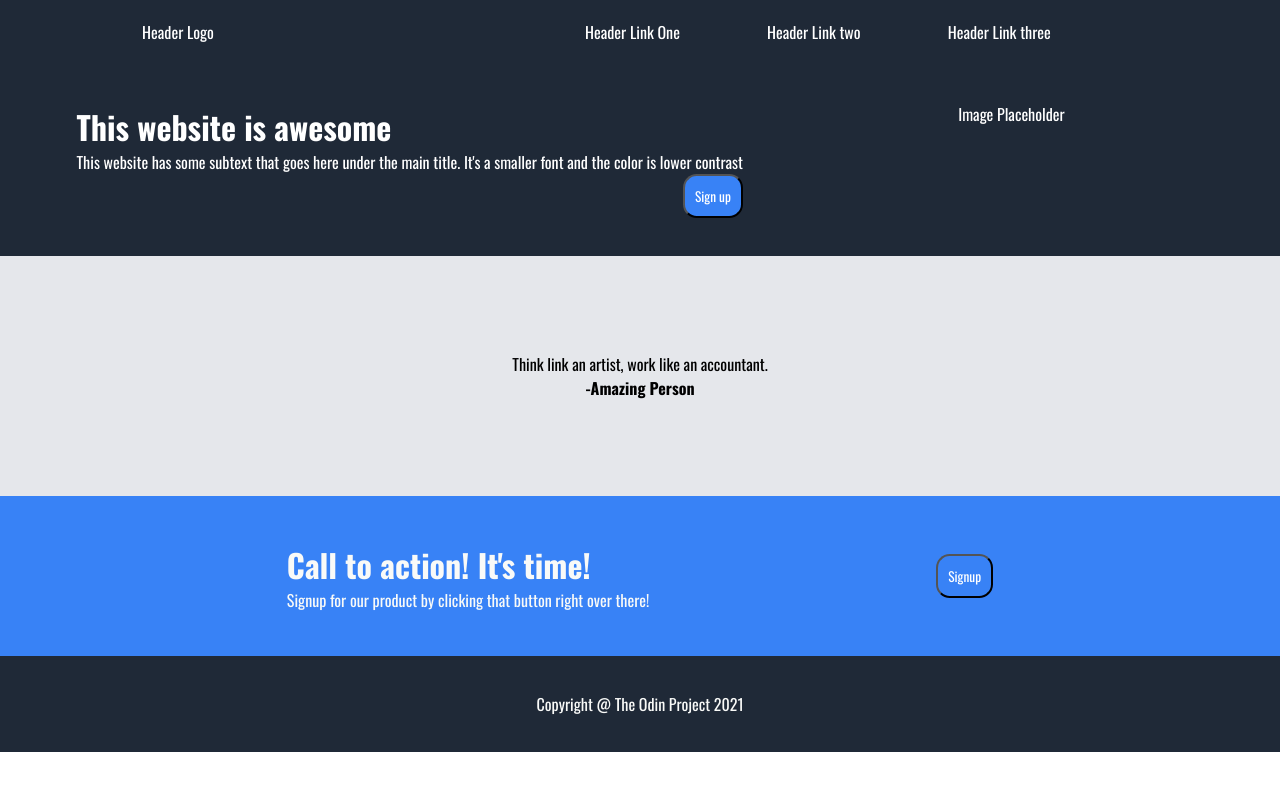
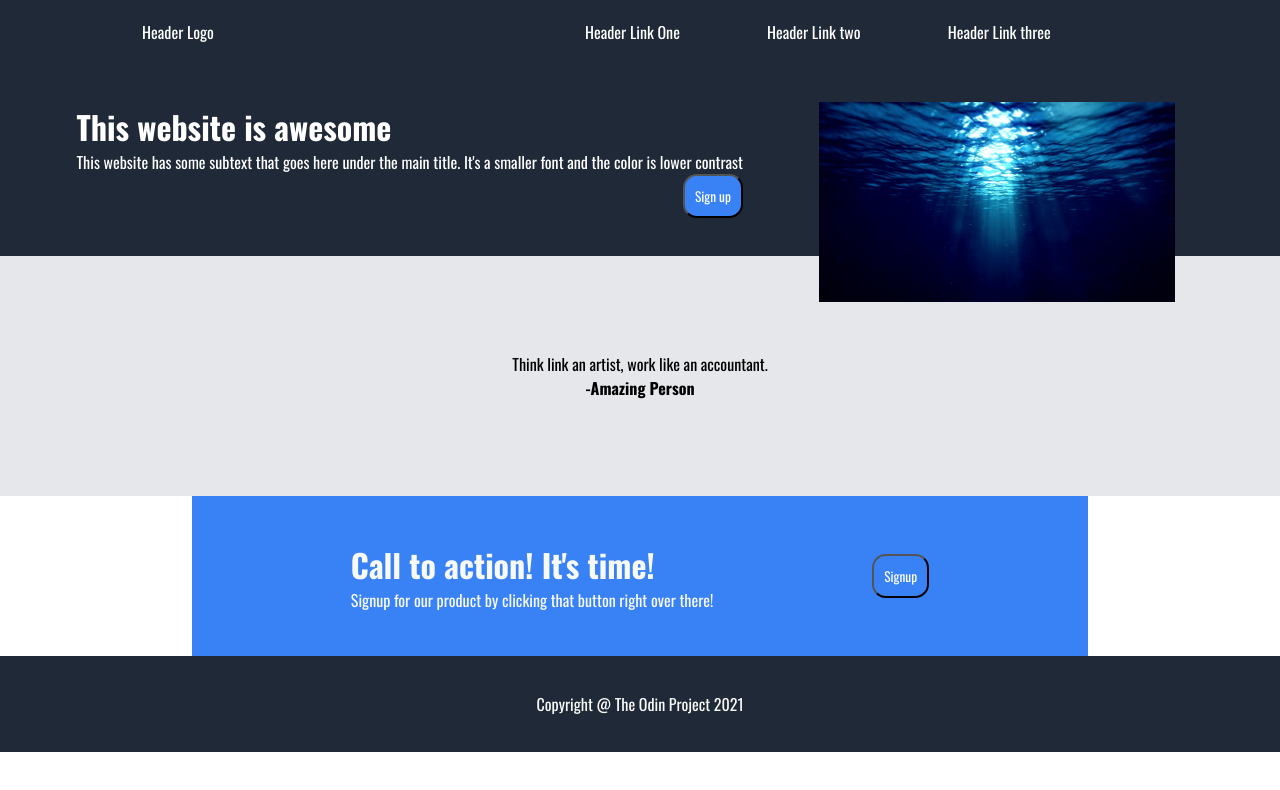
Before and after one commit to nastike/odinProject, a plain HTML site: page odin-recepies/landingPage/index.html in a window 1280 px wide. Drawn offline with nearby package versions, Linux system fonts and the light colour scheme.

Commit message:
Call To action wraper size adjusted

```diff
--- a/odin-recepies/landingPage/index.html
+++ b/odin-recepies/landingPage/index.html
@@ -24,7 +24,7 @@
                 </p>
                 <div class="signup"><button>Sign up</button></div>
             </div>
-            <div class="header-image"><img src="" alt="">Image Placeholder</div>
+            <div class="header-image"><img src="someImage.jpg"></div>
 
         </div>
     </div>
@@ -32,11 +32,14 @@
         <p class="quote">Think link an artist, work like an accountant.</p>
         <h4>-Amazing Person</h4>
     </div>
+    <div class="call-to-act">
         <div class="call-to-action-wraper">
             <div class="call-to-action-item content"><h1>Call to action! It's time!</h1>
             <p>Signup for our product by clicking that button right over there!</p></div>
             <div class="call-to-action-item signup"><Button>Signup</Button></div>
             </div>
+    </div>
+
 
 
 
--- a/odin-recepies/landingPage/style.css
+++ b/odin-recepies/landingPage/style.css
@@ -72,7 +72,11 @@ button{
     flex-direction: column;
 
 }
+.call-to-act{
+    display: flex;
+    justify-content: center;
 
+}
 .call-to-action-wraper{
     display: flex;
     justify-content: space-evenly;
@@ -80,6 +84,8 @@ button{
     height: 20vh;
     color: #f9faf8;
     align-items: center;
+    width: 70vw;
+
 
 }
 
@@ -96,3 +102,10 @@ button{
     display: flex;
     justify-content: flex-end;
 }
+
+img{
+    display: flex;
+    flex: 1;
+    flex-wrap: wrap;
+    height: 200px;
+}
```
Also changed, not shown: odin-recepies/landingPage/someImage.jpg (added).
